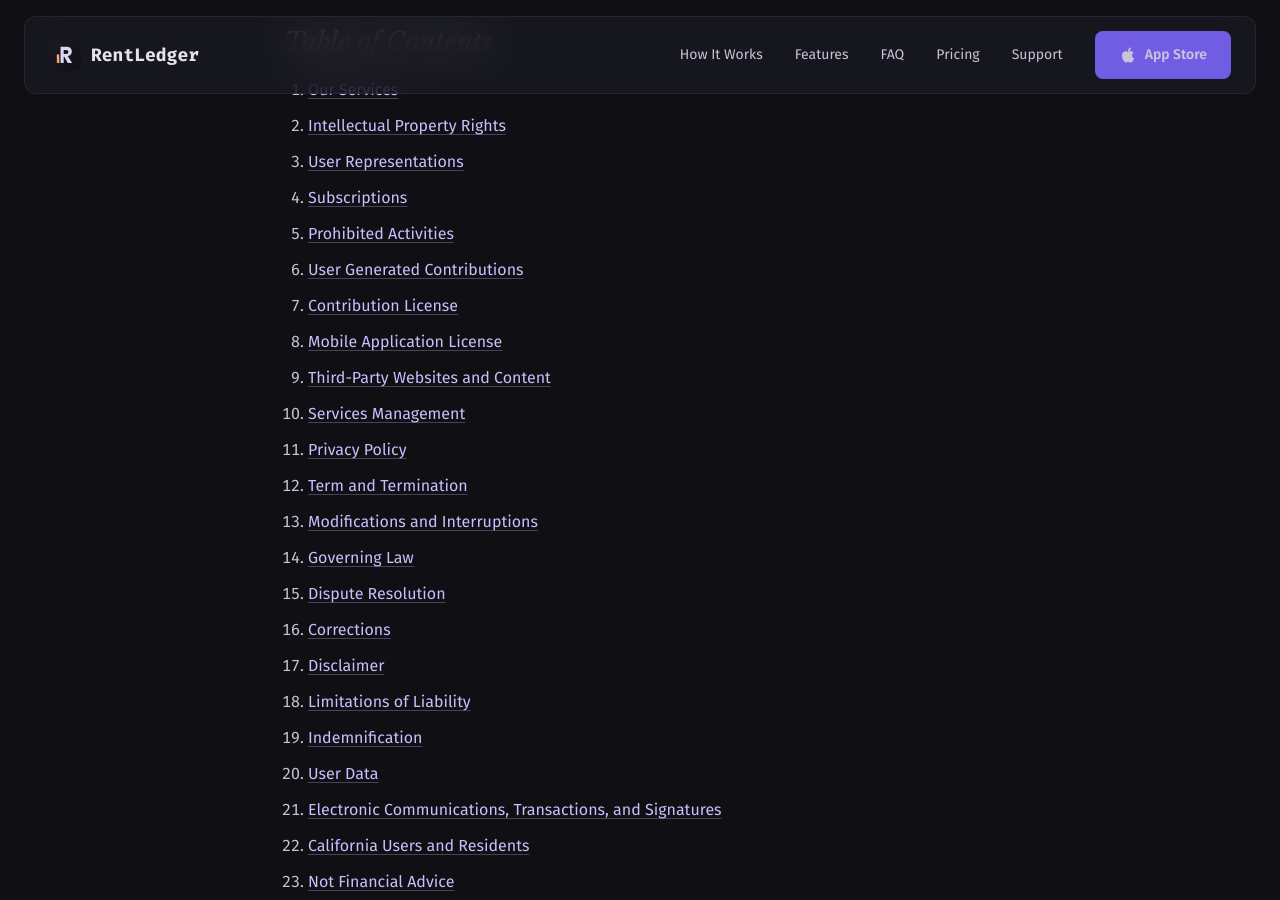
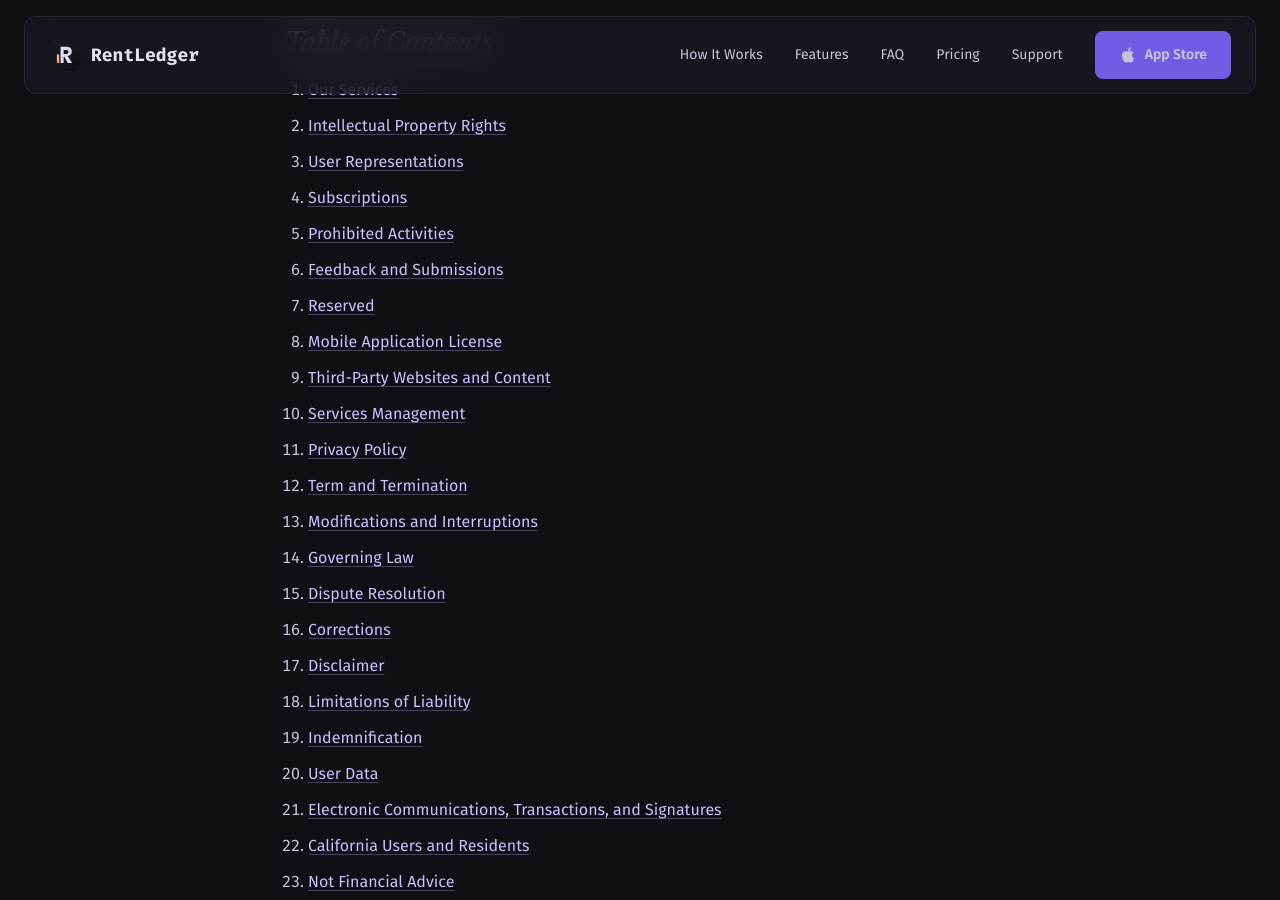
Before and after one commit to Praneetsoni/rentledger-site, a Jekyll site: the page built from terms.md, in a window 1280 px wide and 900 px high, scrolled down 978 px. Built offline with Jekyll 4.4.1, drawn with Linux system fonts in a browser that asks for light colours.

Commit message:
fix(terms): TOC entries 6 and 7 pointed to removed sections
Sections got renamed in a previous legal-terms edit but the Table of
Contents was never updated. Links to #6-user-generated-contributions
and #7-contribution-license resolved to the page but not the anchor —
caught by the new CI html-proofer job on its first run.

Updated TOC to match actual section headings:
- 6. User Generated Contributions → Feedback and Submissions
- 7. Contribution License → Reserved

Co-Authored-By: Claude Opus 4.7 (1M context) <noreply@anthropic.com>

```diff
--- a/terms.md
+++ b/terms.md
@@ -34,8 +34,8 @@ We recommend that you print a copy of these Legal Terms for your records.
 3. [User Representations](#3-user-representations)
 4. [Subscriptions](#4-subscriptions)
 5. [Prohibited Activities](#5-prohibited-activities)
-6. [User Generated Contributions](#6-user-generated-contributions)
-7. [Contribution License](#7-contribution-license)
+6. [Feedback and Submissions](#6-feedback-and-submissions)
+7. [Reserved](#7-reserved)
 8. [Mobile Application License](#8-mobile-application-license)
 9. [Third-Party Websites and Content](#9-third-party-websites-and-content)
 10. [Services Management](#10-services-management)
```
